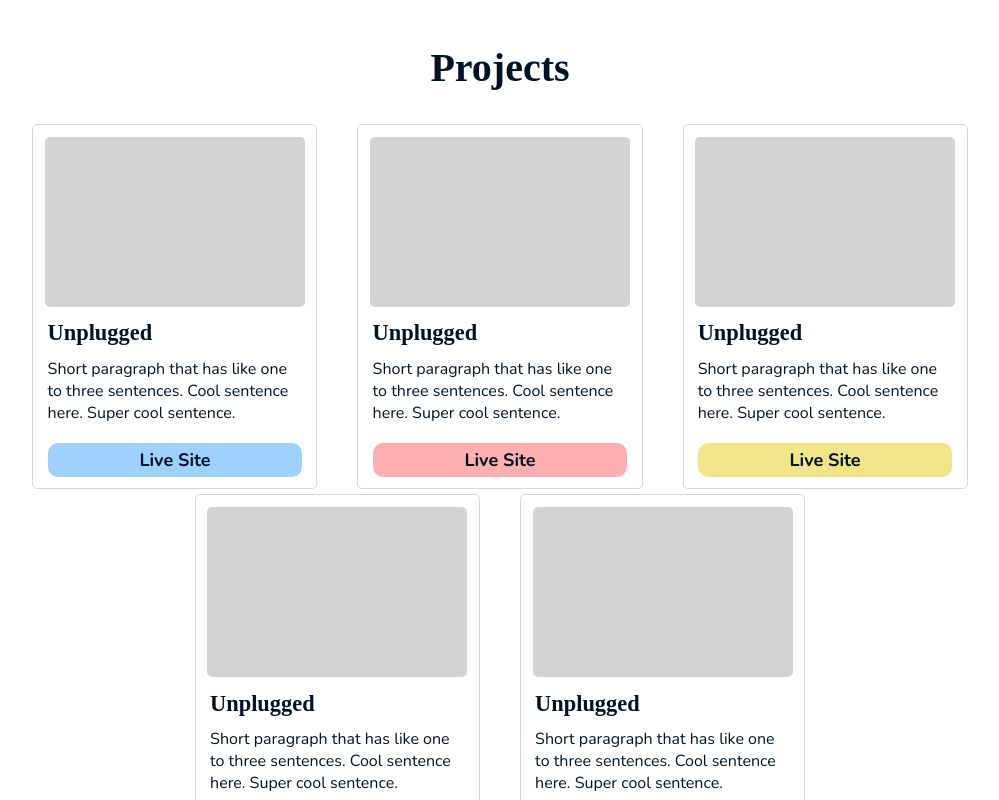
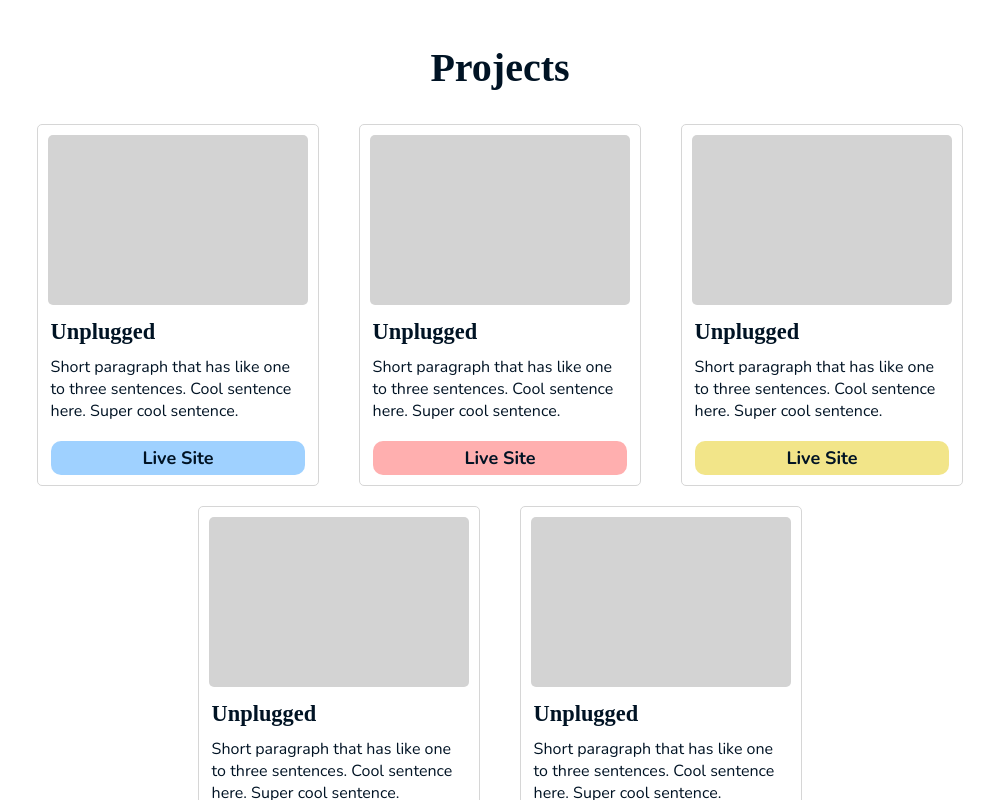
Before and after one commit to ang-riv/portfolio, a React (Create React App) app: page / in a window 1280 px wide. Shown: the part 2060-2860 px from the top of the page, without its empty margins (140-1139 px from the left). Built offline with nearby package versions, Linux system fonts and the light colour scheme; a web font is replaced by a local one.

Commit message:
Changed height of Projects sections

```diff
--- a/src/Icons.js
+++ b/src/Icons.js
@@ -196,7 +196,12 @@ export function SocialLinks(props) {
         <GithubIcon style={{ marginLeft: "0.3em" }} />
         <p style={titleStyle}>Github</p>
       </a>
-      <a href="mailto: a.riveraa99@gmail.com" target="_blank" style={linkStyle}>
+      <a
+        href="mailto: a.riveraa99@gmail.com"
+        target="_blank"
+        rel="noreferrer"
+        style={linkStyle}
+      >
         <EmailIcon style={{ marginLeft: "0.3em" }} />
         <p style={titleStyle}>Email</p>
       </a>
--- a/src/ProjectsSection.js
+++ b/src/ProjectsSection.js
@@ -3,7 +3,7 @@ import ProjectTile from "./ProjectTile.js";
 
 const ProjectsSection = React.forwardRef((props, ref) => {
   return (
-    <section ref={ref} style={{ height: "90vh" }}>
+    <section ref={ref} style={{ height: "fit-content" }}>
       <h2>Projects</h2>
       <div
         className="content-wrapper"
@@ -16,11 +16,12 @@ const ProjectsSection = React.forwardRef((props, ref) => {
       >
         <div
           style={{
+            maxWidth: "1000px",
             width: "90%",
             display: "flex",
             flexFlow: "row wrap",
             justifyContent: "center",
-            gap: "5px 40px",
+            gap: "20px 40px",
           }}
         >
           <ProjectTile
```
